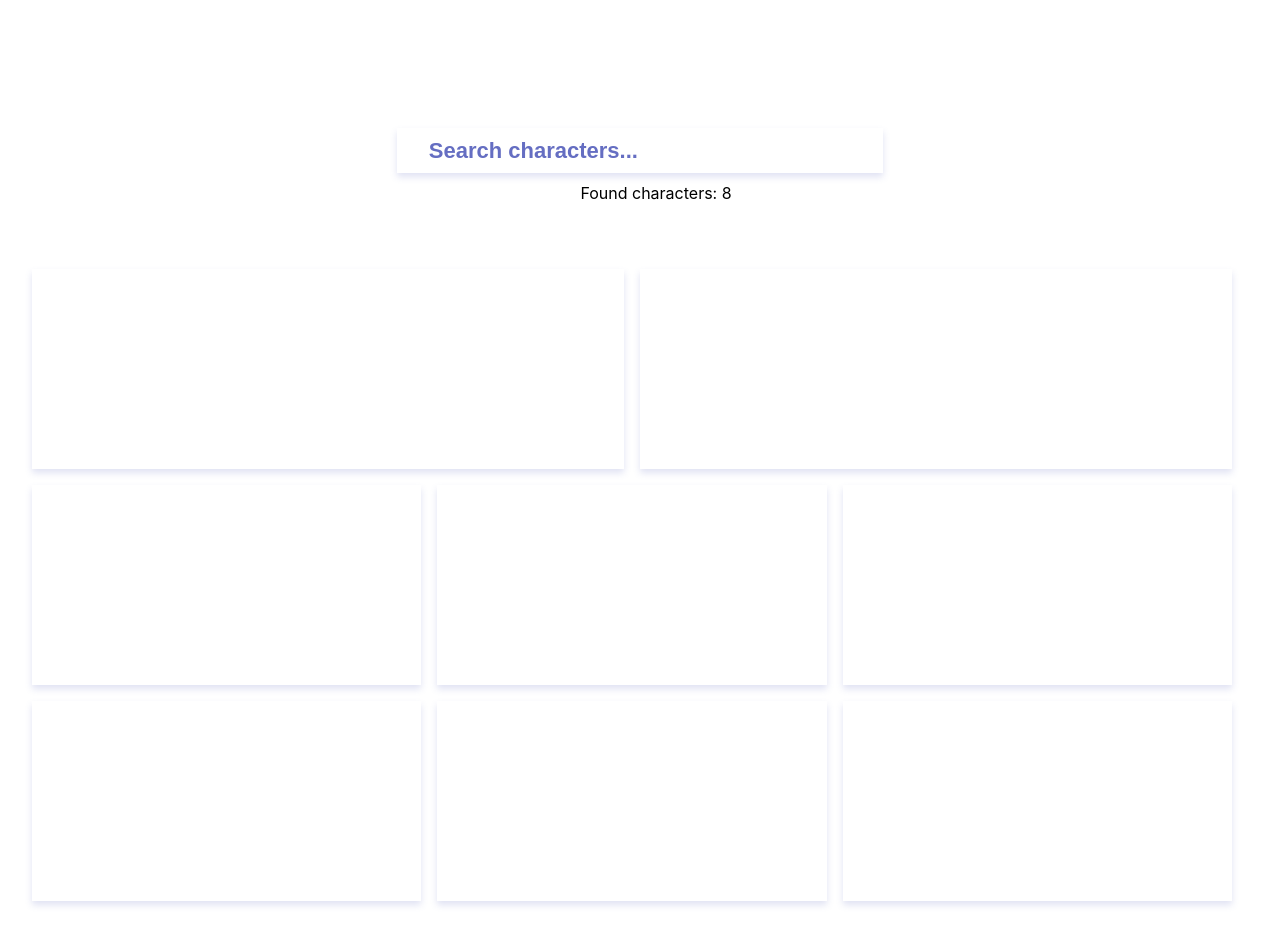
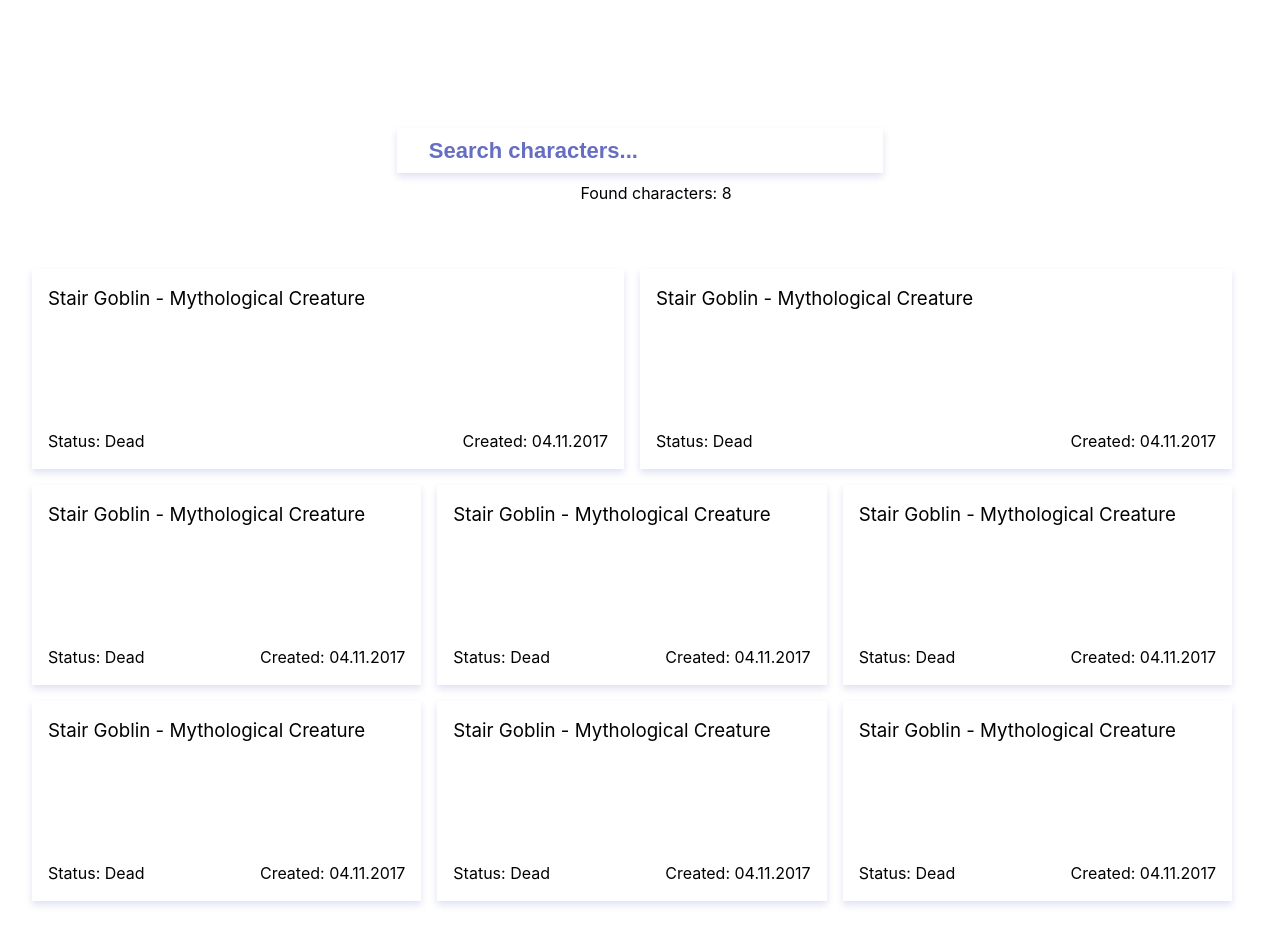
Before and after one commit to dyv21/test_f, a React (Vite) app: page / in a window 1280 px wide. Built offline with nearby package versions, Linux system fonts and the light colour scheme.

Commit message:
feat: fill SearchResultItem component

```diff
--- a/src/app/components/SearchResultItem/SearchResultItem.module.css
+++ b/src/app/components/SearchResultItem/SearchResultItem.module.css
@@ -1,12 +1,32 @@
 .wrapper {
-
+  display: flex;
+  flex-direction: column;
+  align-items: flex-start;
+  justify-content: space-between;
+  flex-basis: calc(33.333% - 1rem);
   min-width: 250px;
   min-height: 200px;
   box-shadow: 0 4px 7px rgba(101, 110, 194, 0.2);
-  flex-basis: calc(33.333% - 1rem);
+  padding: 1rem;
+  box-sizing: border-box;
 
   &:nth-child(1),
   &:nth-child(2) {
     flex-basis: calc(50% - 1rem);;
   }
 }
+
+.title {
+  font-weight: 400;
+  margin: 0;
+}
+
+.info {
+  display: flex;
+  justify-content: space-between;
+  width: 100%;
+
+  p {
+    margin: 0;
+  };
+}
--- a/src/app/components/SearchResultItem/SearchResultItem.tsx
+++ b/src/app/components/SearchResultItem/SearchResultItem.tsx
@@ -3,7 +3,11 @@ import s from './SearchResultItem.module.css'
 export const SearchResultItem = () => {
   return (
     <div className={s.wrapper}>
-
+      <h3 className={s.title}>Stair Goblin - Mythological Creature</h3>
+      <div className={s.info}>
+        <p>Status: <span>Dead</span></p>
+        <p>Created: 04.11.2017</p>
+      </div>
 
     </div>
   )
```
